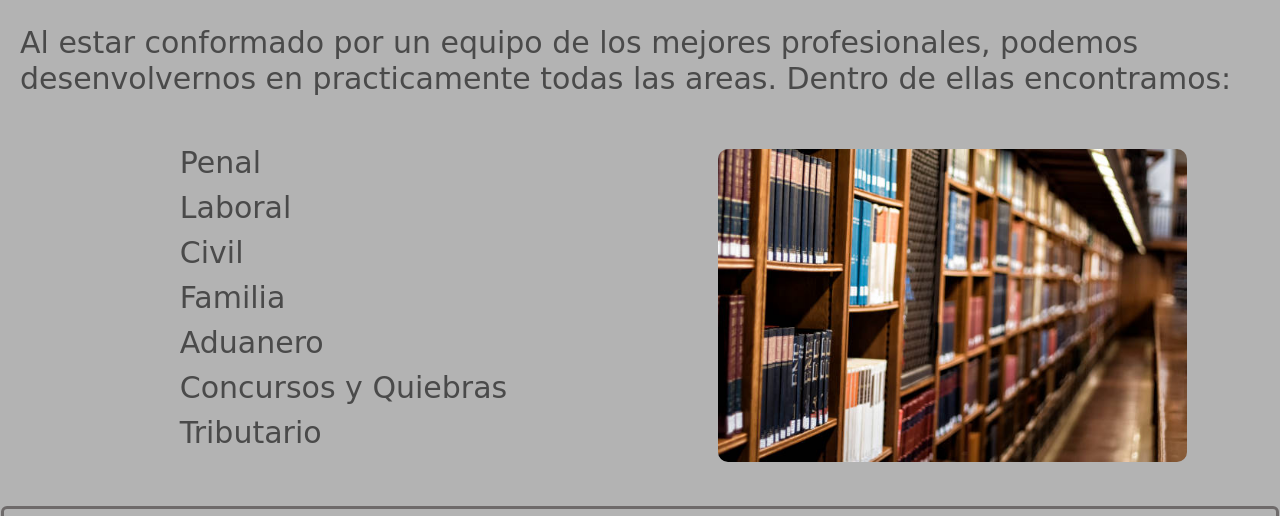
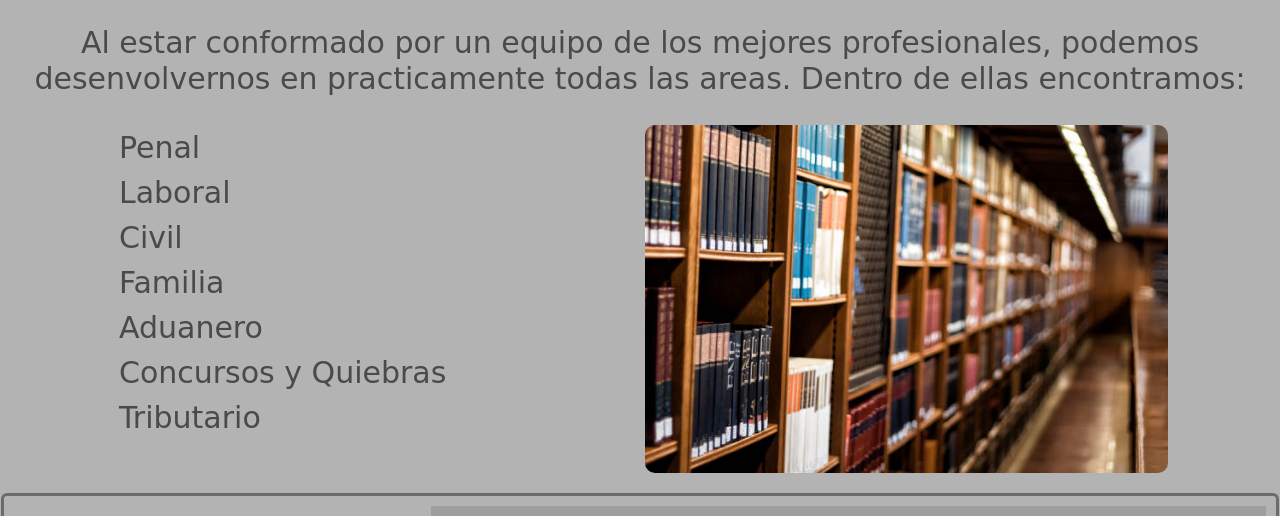
Before and after one commit to MauricioPerezCaram/Primer-Subida-Githhub-PreEntrega, a website: page pages/areasdepractica.html in a window 1280 px wide. Shown: the part 209-725 px from the top of the page. Drawn offline with nearby package versions, Linux system fonts and the light colour scheme; grey boxes are pictures that could not be loaded; a web font is replaced by a local one.

Commit message:
ultimos cambios

```diff
--- a/scss/layout/_areas.scss
+++ b/scss/layout/_areas.scss
@@ -1,14 +1,12 @@
 .listaareayfoto {
   display: flex;
-  align-items: center;
-  padding: 15px;
 
   .listaareas {
     display: flex;
     justify-content: center;
     font-size: 30px;
     flex-basis: 50%;
-    max-width: 50%;
+    max-width: 100%;
     & ul li {
       font-family: 'Castoro Titling', cursive;
       color: #424242ee;
@@ -19,11 +17,11 @@
     display: flex;
     justify-content: center;
     align-items: center;
-    flex-basis: 50%;
+    flex-basis: 70%;
     max-width: 100%;
 
     img {
-      max-width: 90%;
+      max-width: 70%;
       height: auto;
       border-radius: 10px;
     }
@@ -31,11 +29,8 @@
 }
 .textoareas {
   padding: 20px;
-  display: flex;
-  justify-content: center;
   font-size: 30px;
-  flex-basis: 50%;
   font-family: 'Castoro Titling', cursive;
   color: #424242ee;
-  text-align: left;
+  text-align: center;
 }
```
Also changed, not shown: css/style.css, 1 other file.
